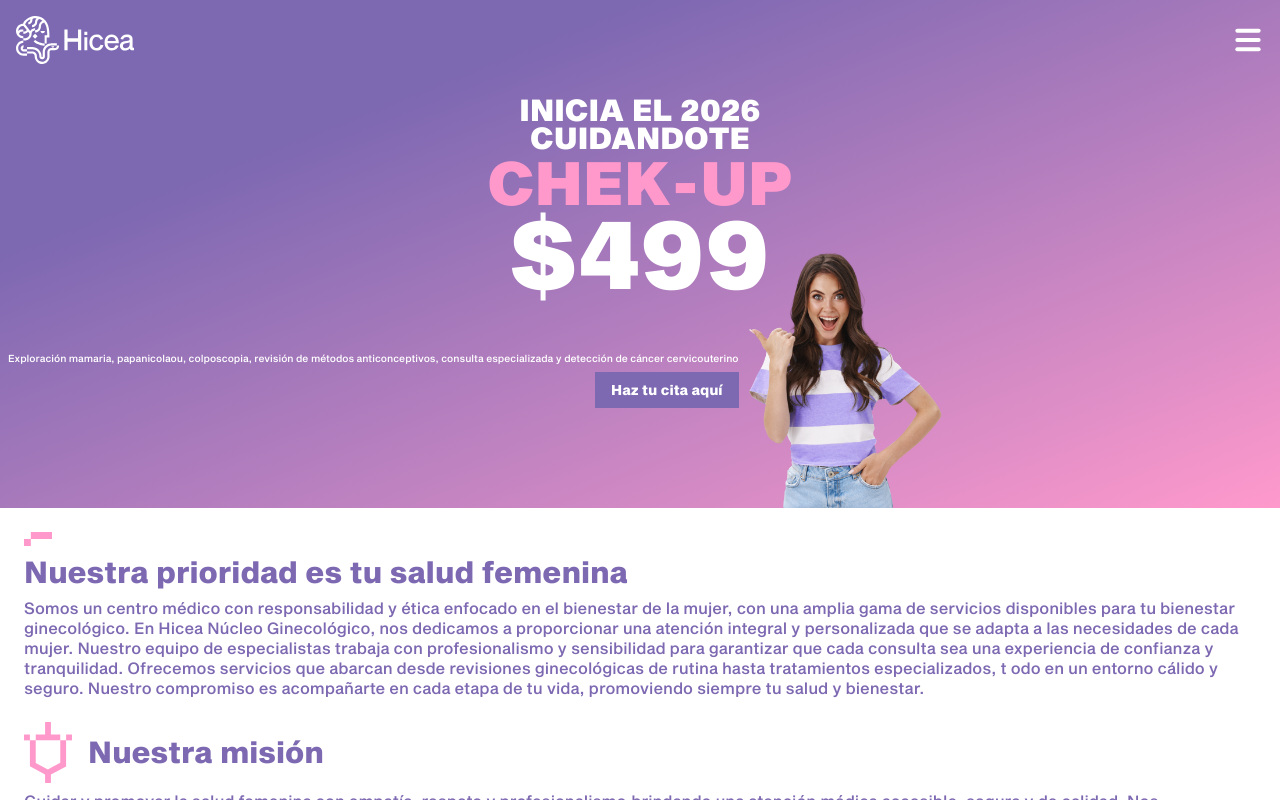
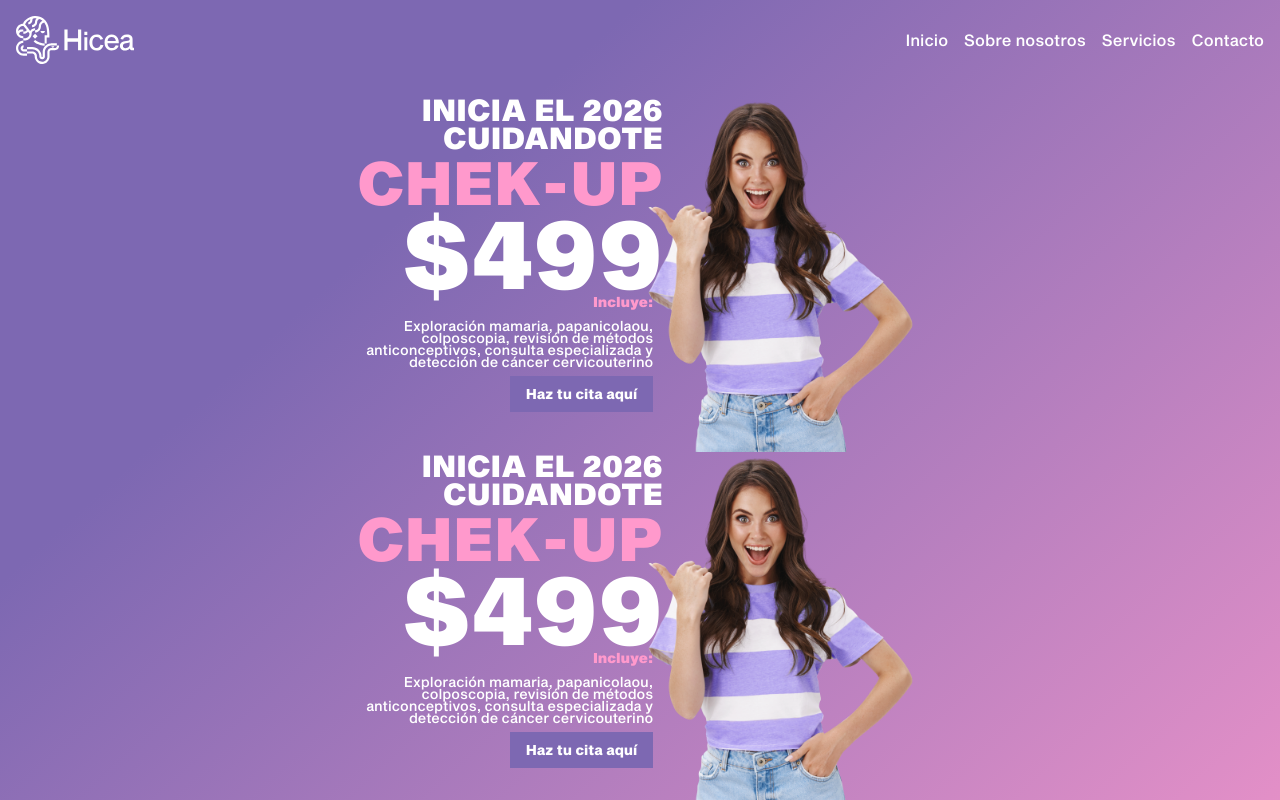
Before and after one commit to Hiddenberg/hicea-website, a Next.js app in the folder application/: page / in a window 1280 px wide. Shown: the top 800 px of the page. Built offline with nearby package versions, Linux system fonts and the light colour scheme.

Commit message:
creating the initial carousel

```diff
--- a/application/src/app/components/MobileHeader.tsx
+++ b/application/src/app/components/Header.tsx
@@ -11,7 +11,42 @@ interface MenuItemProps {
    delay: number;
 }
 
-export default function MobileHeader() {
+function MenuItem({ label, sectionId, onClick, isVisible, delay }: MenuItemProps) {
+   return (
+      <button
+         type="button"
+         onClick={() => onClick(sectionId)}
+         className="group relative flex justify-center items-center bg-white/10 hover:bg-white/20 backdrop-blur-sm px-6 py-4 border-2 border-white/20 hover:border-white/40 rounded-lg w-full hover:scale-105 active:scale-100 transition-all duration-300"
+         style={{
+            opacity: isVisible ? 1 : 0,
+            transform: isVisible ? "translateY(0)" : "translateY(20px)",
+            transition: `all 0.4s ease-out ${delay}ms`
+         }}
+      >
+         <span className="z-10 relative font-bold text-white text-2xl">
+            {label}
+         </span>
+         <div className="absolute inset-0 bg-white/5 opacity-0 group-hover:opacity-100 rounded-lg transition-opacity duration-300" />
+      </button>
+   );
+}
+
+const menuItems = [
+   { label: "Inicio", sectionId: "inicio" },
+   { label: "Sobre nosotros", sectionId: "sobre-nosotros" },
+   { label: "Servicios", sectionId: "servicios" },
+   { label: "Contacto", sectionId: "contacto" }
+];
+
+function HeaderLink({ label, sectionId }: { label: string, sectionId: string }) {
+   return (
+      <a href={`#${sectionId}`} className="text-white">
+         {label}
+      </a>
+   );
+}
+
+export default function Header() {
    const [isScrolled, setIsScrolled] = useState(false);
    const [isMenuOpen, setIsMenuOpen] = useState(false);
 
@@ -51,32 +86,7 @@ export default function MobileHeader() {
       }
    };
 
-   const menuItems = [
-      { label: "Inicio", sectionId: "inicio" },
-      { label: "Sobre nosotros", sectionId: "sobre-nosotros" },
-      { label: "Servicios", sectionId: "servicios" },
-      { label: "Contacto", sectionId: "contacto" }
-   ];
 
-   function MenuItem({ label, sectionId, onClick, isVisible, delay }: MenuItemProps) {
-      return (
-         <button
-            type="button"
-            onClick={() => onClick(sectionId)}
-            className="group relative flex justify-center items-center bg-white/10 hover:bg-white/20 backdrop-blur-sm px-6 py-4 border-2 border-white/20 hover:border-white/40 rounded-lg w-full hover:scale-105 active:scale-100 transition-all duration-300"
-            style={{
-               opacity: isVisible ? 1 : 0,
-               transform: isVisible ? "translateY(0)" : "translateY(20px)",
-               transition: `all 0.4s ease-out ${delay}ms`
-            }}
-         >
-            <span className="z-10 relative font-bold text-white text-2xl">
-               {label}
-            </span>
-            <div className="absolute inset-0 bg-white/5 opacity-0 group-hover:opacity-100 rounded-lg transition-opacity duration-300" />
-         </button>
-      );
-   }
 
    return (
       <div>
@@ -86,7 +96,7 @@ export default function MobileHeader() {
             <button
                type="button"
                onClick={() => setIsMenuOpen(!isMenuOpen)}
-               className="z-50"
+               className="md:hidden z-50"
                aria-label="Toggle menu"
             >
                {isMenuOpen ? (
@@ -95,6 +105,12 @@ export default function MobileHeader() {
                   <MenuIcon strokeWidth={3} className="size-8 text-white transition-colors duration-300" />
                )}
             </button>
+
+            <div className="hidden md:block space-x-4">
+               {menuItems.map((item) => (
+                  <HeaderLink key={item.sectionId} label={item.label} sectionId={item.sectionId} />
+               ))}
+            </div>
          </div>
 
          {/* Menu Overlay */}
--- a/application/src/app/components/sections/HeroSection.tsx
+++ b/application/src/app/components/sections/HeroSection.tsx
@@ -1,9 +1,8 @@
 import { Button } from "../Buttons";
 
-export default function HeroSection() {
-   const girlImage = "/assets/girl-2.png"
+function HeroMobileSection({ girlImage }: { girlImage: string }) {
    return (
-      <div className="bg-linear-to-br from-hicea-purple via-25% via-hicea-purple to-hicea-pink pt-24">
+      <div className="md:hidden bg-linear-to-br from-hicea-purple via-25% via-hicea-purple to-hicea-pink pt-24">
          <div className="font-bold">
             <h1 className="text-white text-3xl text-center leading-7">
                <p>INICIA EL 2026</p>
@@ -27,5 +26,64 @@ export default function HeroSection() {
             <img src={girlImage} alt="Girl" className="h-64 object-contain" />
          </div>
       </div>
+   )
+}
+
+function CarouselItem1({ girlImage }: { girlImage: string }) {
+   return (
+      <div className="flex justify-center items-end">
+         <div className="flex flex-col items-end pb-10 font-bold">
+            <h1 className="text-white text-3xl text-right leading-7">
+               <p>INICIA EL 2026</p>
+               <p>CUIDANDOTE</p>
+            </h1>
+            <p className="text-hicea-pink text-6xl text-center">CHEK-UP</p>
+            <p className="text-white text-8xl text-center leading-20">$499</p>
+            <div className="flex items-center px-2 w-full">
+               <div className="flex flex-col items-end gap-2">
+                  <p className="text-hicea-pink text-sm">Incluye:</p>
+                  <p className="w-72 font-medium text-white text-sm text-right leading-3">
+                     Exploración mamaria, papanicolaou,
+                     colposcopia, revisión de métodos
+                     anticonceptivos, consulta especializada
+                     y detección de cáncer cervicouterino
+                  </p>
+                  <Button className="font-semibold text-sm">
+                     Haz tu cita aquí
+                  </Button>
+               </div>
+            </div>
+         </div>
+
+         <img src={girlImage} alt="Girl" className="-ml-7 w-72 object-contain" />
+      </div>
+   )
+}
+
+function HeroCarouselSection({ carouselItems }: { carouselItems: React.ReactNode[] }) {
+   return (
+      <div className="hidden md:block bg-linear-to-br from-hicea-purple via-25% via-hicea-purple to-hicea-pink pt-24">
+         {
+            carouselItems.map((item, index) => (
+               <div key={index}>
+                  {item}
+               </div>
+            ))
+         }
+      </div>
+   )
+}
+
+export default function HeroSection() {
+   const girlImage = "/assets/girl-2.png"
+   return (
+      <div>
+         <HeroMobileSection girlImage={girlImage} />
+         <HeroCarouselSection carouselItems={[
+            <CarouselItem1 girlImage={girlImage} key={0} />,
+            <CarouselItem1 girlImage={girlImage} key={1} />,
+            <CarouselItem1 girlImage={girlImage} key={2} />,
+         ]} />
+      </div>
    );
 }
--- a/application/src/app/globals.css
+++ b/application/src/app/globals.css
@@ -1,14 +1,16 @@
 @import "tailwindcss";
 
 :root {
+   scroll-behavior: smooth;
+   scroll-padding-top: 80px;
 }
 
 @theme {
    --color-hicea-purple: #7d68b2;
    --color-hicea-pink: #ff99cc;
-   --color-contact-purple: #7A569A;
-   --color-contact-dark-grey: #4A4A4A;
-   --color-contact-light-purple: #E8B4E4;
-   --color-contact-dark-purple: #5C3D77;
-   --color-contact-button-purple: #8B6EAD;
+   --color-contact-purple: #7a569a;
+   --color-contact-dark-grey: #4a4a4a;
+   --color-contact-light-purple: #e8b4e4;
+   --color-contact-dark-purple: #5c3d77;
+   --color-contact-button-purple: #8b6ead;
 }
--- a/application/src/app/page.tsx
+++ b/application/src/app/page.tsx
@@ -1,4 +1,4 @@
-import MobileHeader from "./components/MobileHeader";
+import Header from "./components/Header";
 import AboutUsSection from "./components/sections/AboutUsSection";
 import ContactSection from "./components/sections/ContactSection";
 import HeroSection from "./components/sections/HeroSection";
@@ -10,7 +10,7 @@ import ServicesSection from "./components/sections/ServicesSection";
 export default function Home() {
    return (
       <main className="relative">
-         <MobileHeader />
+         <Header />
          <section id="inicio">
             <HeroSection />
          </section>
```
